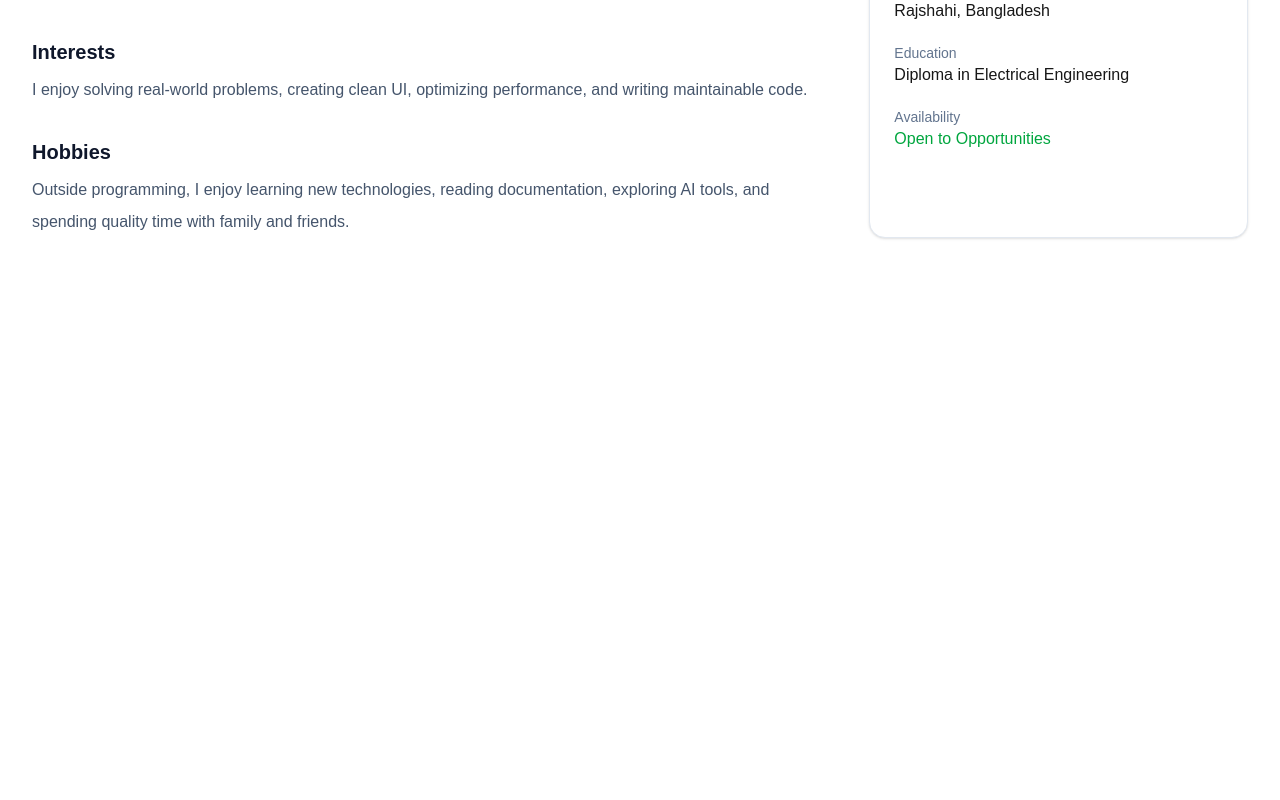
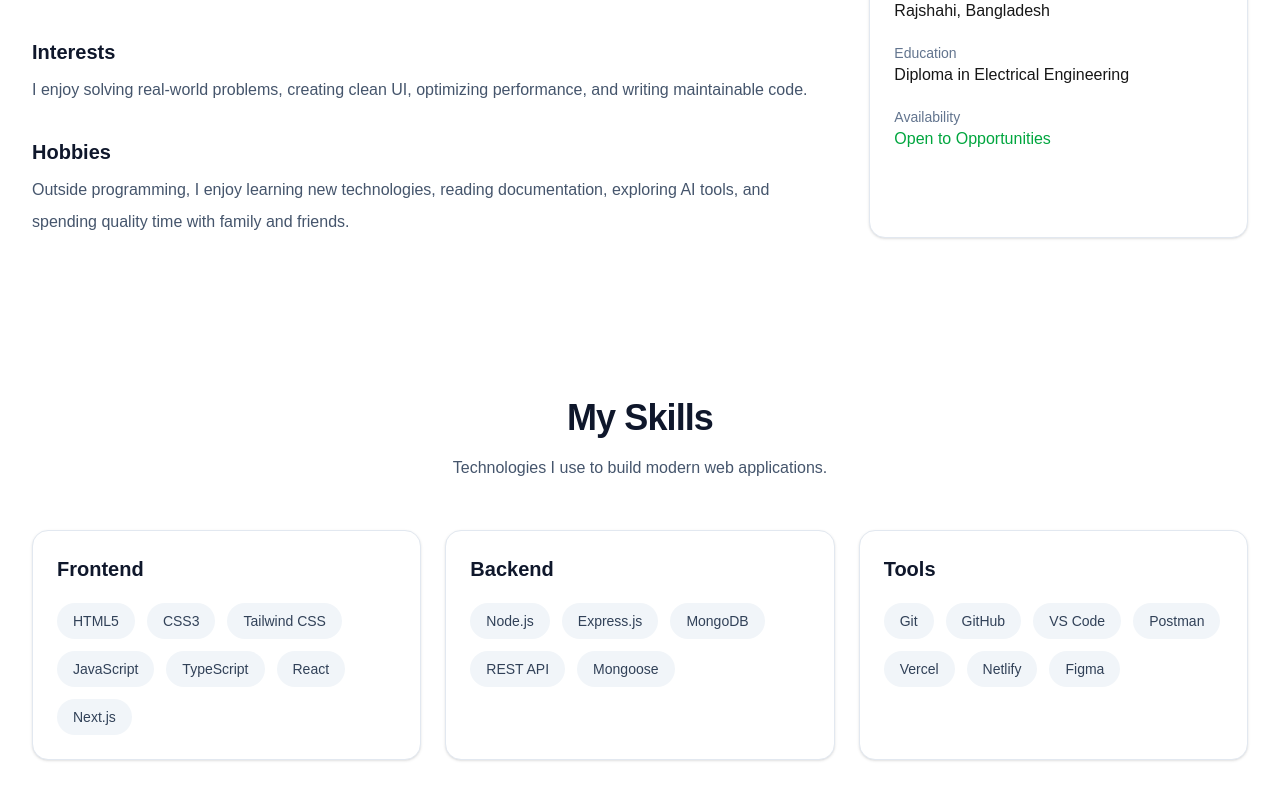
Before and after one commit to Abdur-Rahim-web/my-portfolio-web, a Next.js app: page / in a window 1280 px wide. Shown: the part 1185-1985 px from the top of the page. Before the commit the page ends 1503 px from the top, so only its background shows below. Built offline with nearby package versions, Linux system fonts and the light colour scheme.

Commit message:
feat: add skills section

```diff
--- a/src/app/page.tsx
+++ b/src/app/page.tsx
@@ -1,11 +1,13 @@
 import About from "@/components/sections/About";
 import Hero from "@/components/sections/Hero";
+import Skills from "@/components/sections/Skills";
 
 export default function Home() {
   return (
     <main>
       <Hero />
       <About />
+      <Skills />
     </main>
   );
 }
--- /dev/null
+++ b/src/components/cards/SkillCard.tsx
@@ -0,0 +1,27 @@
+interface SkillCardProps {
+    title: string;
+    skills: string[];
+}
+
+const SkillCard = ({ title, skills }: SkillCardProps) => {
+    return (
+        <div className="rounded-2xl border border-slate-200 bg-white p-6 shadow-sm transition-all duration-300 hover:-translate-y-1 hover:shadow-lg">
+            <h3 className="mb-5 text-xl font-semibold text-slate-900">
+                {title}
+            </h3>
+
+            <div className="flex flex-wrap gap-3">
+                {skills.map((skill) => (
+                    <span
+                        key={skill}
+                        className="rounded-full bg-slate-100 px-4 py-2 text-sm font-medium text-slate-700 transition-colors duration-300 hover:bg-blue-600 hover:text-white"
+                    >
+                        {skill}
+                    </span>
+                ))}
+            </div>
+        </div>
+    );
+};
+
+export default SkillCard;
--- /dev/null
+++ b/src/components/sections/Skills.tsx
@@ -0,0 +1,27 @@
+import Section from "@/components/ui/Section";
+import SectionHeading from "@/components/ui/SectionHeading";
+import SkillCard from "@/components/cards/SkillCard";
+import { skillCategories } from "@/data/skills";
+
+const Skills = () => {
+    return (
+        <Section id="skills">
+            <SectionHeading
+                title="My Skills"
+                subtitle="Technologies I use to build modern web applications."
+            />
+
+            <div className="grid gap-6 md:grid-cols-2 xl:grid-cols-3">
+                {skillCategories.map((category) => (
+                    <SkillCard
+                        key={category.title}
+                        title={category.title}
+                        skills={category.skills}
+                    />
+                ))}
+            </div>
+        </Section>
+    );
+};
+
+export default Skills;
--- a/src/data/skills.ts
+++ b/src/data/skills.ts
@@ -0,0 +1,38 @@
+import { SkillCategory } from "@/types/skill";
+
+export const skillCategories: SkillCategory[] = [
+    {
+        title: "Frontend",
+        skills: [
+            "HTML5",
+            "CSS3",
+            "Tailwind CSS",
+            "JavaScript",
+            "TypeScript",
+            "React",
+            "Next.js",
+        ],
+    },
+    {
+        title: "Backend",
+        skills: [
+            "Node.js",
+            "Express.js",
+            "MongoDB",
+            "REST API",
+            "Mongoose",
+        ],
+    },
+    {
+        title: "Tools",
+        skills: [
+            "Git",
+            "GitHub",
+            "VS Code",
+            "Postman",
+            "Vercel",
+            "Netlify",
+            "Figma",
+        ],
+    },
+];
--- a/src/types/skill.ts
+++ b/src/types/skill.ts
@@ -0,0 +1,4 @@
+export interface SkillCategory {
+    title: string;
+    skills: string[];
+}
```
